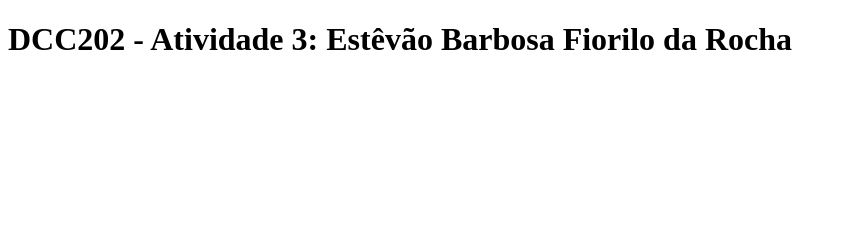
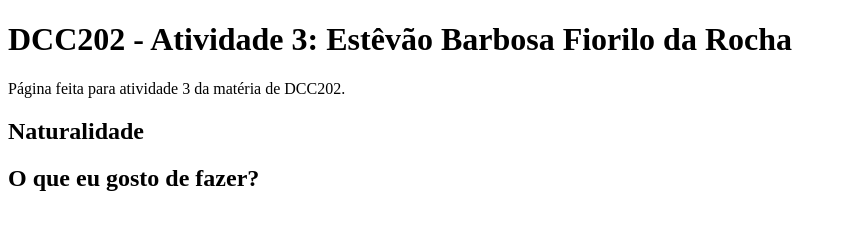
Before and after one commit to ufjf-dcc202/ufjf-dcc202-2023-3-b-atv3-tetenc555, a website: page index.html in a window 1280 px wide. Shown: the whole page, without its empty margins (0-847 px from the left). Drawn offline with Linux system fonts and the light colour scheme.

Commit message:
criacao de paragrafo no main, titulo na secao 1 e na secao 2

```diff
--- a/index.html
+++ b/index.html
@@ -8,11 +8,12 @@
 <body>
     <main>
         <h1>DCC202 - Atividade 3: Estêvão Barbosa Fiorilo da Rocha</h1>
+        <p>Página feita para atividade 3 da matéria de DCC202.</p>
         <section>
-
+            <h2>Naturalidade</h2>
         </section>
         <section>
-
+            <h2>O que eu gosto de fazer?</h2>
         </section>
     </main>
 </body>
```
